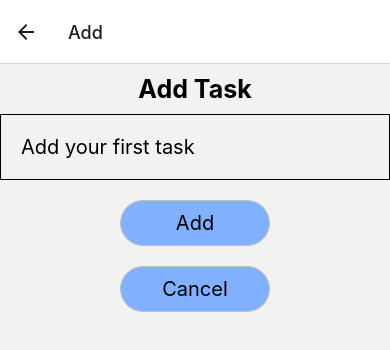
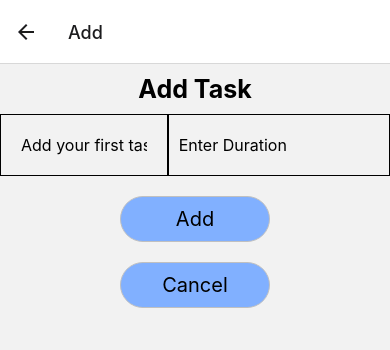
Before and after one commit to nolangwinter/ThreeDo, a React Native app: screen /Add in a window 390 px wide. Shown: the top 350 px of the page. Built offline with nearby package versions, Linux system fonts and the light colour scheme.

Commit message:
added tasks display on the homepage

```diff
--- a/App.js
+++ b/App.js
@@ -11,17 +11,25 @@ import 'react-native-gesture-handler';
 const Stack = createStackNavigator();
 const App = () => {
   const [tasks, setTasks] = useState([]);
+  const [task, setTask] = useState('');
+  const [duration, setDuration] = useState(0);
+
   const addTask = (newTask) => {
-    console.log("adding ",newTask)
+    setTasks([...tasks, { id: Date.now().toString(), value:task , duration:duration }]);
+    setTask('');
   };
+
   const removeTask = (taskId) => {
-  console.log("removing ",taskId);
+    setTasks(tasks.filter((t) => t.id !== taskId))
   };
+
   const contextValue = {
     tasks,
     addTask,
-    removeTask
+    removeTask,
+    setTask,
   };
+
   return (
     <AppContext.Provider value={contextValue}>
       <NavigationContainer>
--- a/screens/Add.js
+++ b/screens/Add.js
@@ -1,19 +1,28 @@
 import { StyleSheet, Text, View, SafeAreaView, Button, Pressable } from 'react-native'
-import React from 'react'
+import React, {useContext} from 'react'
 import AppContext from '../AppContext'
 import { TextInput } from 'react-native-gesture-handler';
 
 const Add = ({navigation}) => {
-    const context = React.useContext(AppContext);
+    const context = useContext(AppContext);
   return (
     <View>
       <Text style={styles.label}>Add Task</Text>
-      <TextInput
-            placeholder={(context.tasks.length == 0) ? "Add your first task" : "Add another task"}
-            style={styles.input}
-            onChangeText={context.setTask}
-            value={context.tasks}/>
-      <Pressable style={styles.button} onPress={() => {context.addTask('foo'); navigation.goBack()}}>
+      <View style={{flexDirection:"row"}}>
+        <TextInput
+              placeholder={(context.tasks.length == 0) ? "Add your first task" : "Add another task"}
+              style={styles.input}
+              onChangeText={context.setTask}
+              value={context.task}
+        />
+        <TextInput
+          placeholder="Enter Duration"
+          style={styles.durInput}
+
+        />
+
+      </View>
+      <Pressable style={styles.button} onPress={() => {context.addTask(context.task); navigation.goBack()}}>
         <Text style={styles.buttonText}>Add</Text>
       </Pressable>
       {/* <Button title="Cancel" onPress={() => {navigation.goBack()}}/> */}
@@ -42,13 +51,21 @@ const styles = StyleSheet.create({
 
     },
     input: {
-        width:"100%",
+        width:"70%",
         borderColor: 'black',
         borderWidth: 1,
         padding: 20,
-        fontSize:20,
+        fontSize:16,
         marginBottom:10,
-      },
+    },
+    durInput: {
+      width:"100%",
+      borderColor:"black",
+      borderWidth:1,
+      padding:10,
+      fontSize:16,
+      marginBottom:10
+    },
     button: {
       backgroundColor: "#81b0ff",
       padding:10,
```
Also changed, not shown: screens/NewTask.js (deleted, +0 -14 lines), screens/TaskPage.js (deleted, +0 -14 lines).
